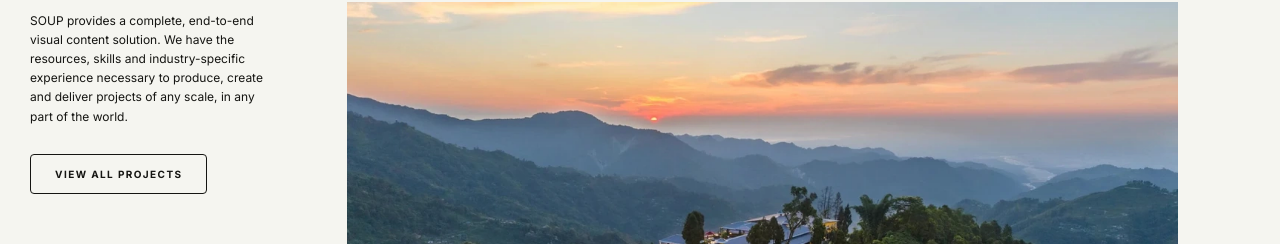
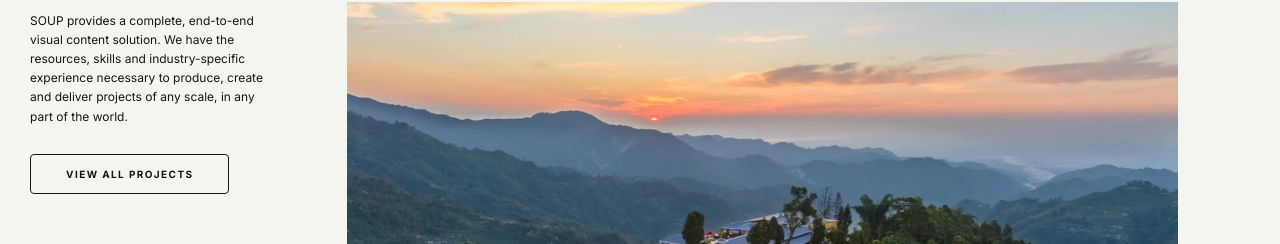
Before and after one commit to Bhavy1212/soupbyfalka, a Next.js app: page / in a window 1280 px wide. Shown: the part 1071-1315 px from the top of the page. Built offline with nearby package versions, Linux system fonts and the light colour scheme.

Commit message:
Update View All Projects button padding to 35px

```diff
--- a/app/globals.css
+++ b/app/globals.css
@@ -411,7 +411,7 @@ h1, h2, h3 {
 .line-link:hover i { transform: translate(4px, 4px); }
 .btn-outline {
   display: inline-block;
-  padding: 12px 24px;
+  padding: 12px 35px;
   border: 1px solid var(--ink);
   border-radius: 4px;
   font-size: 10px;
```
